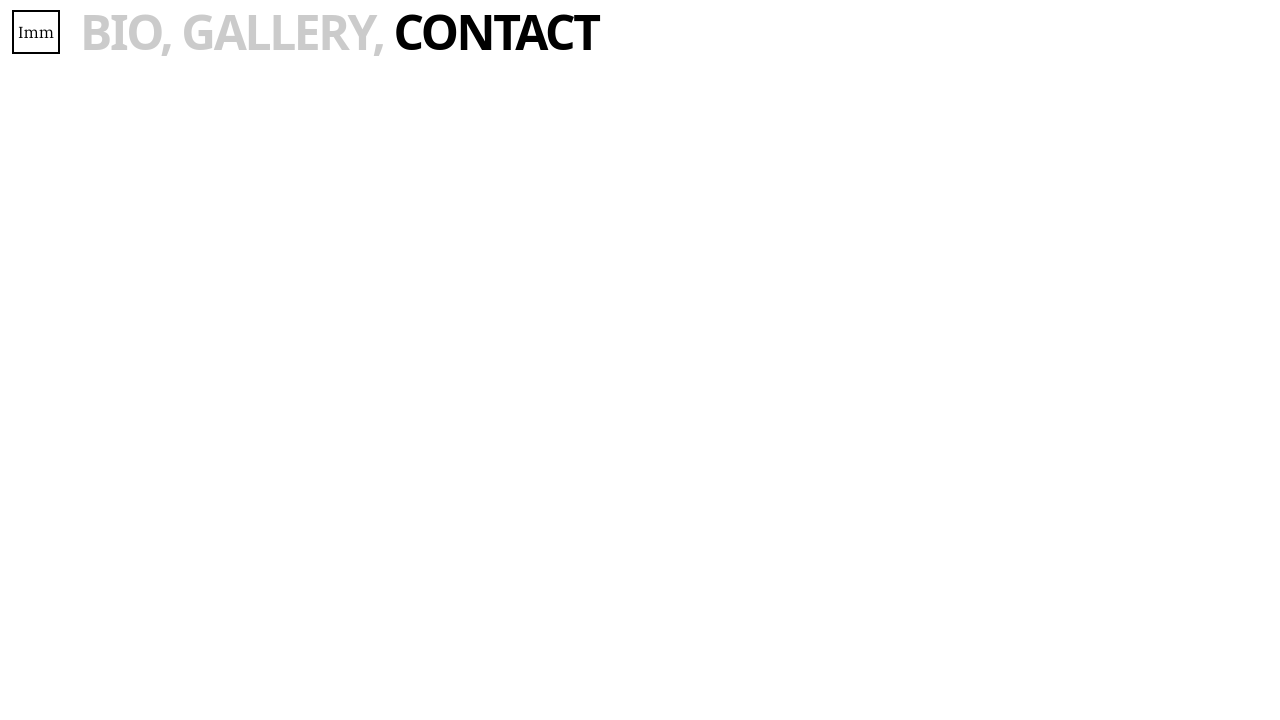
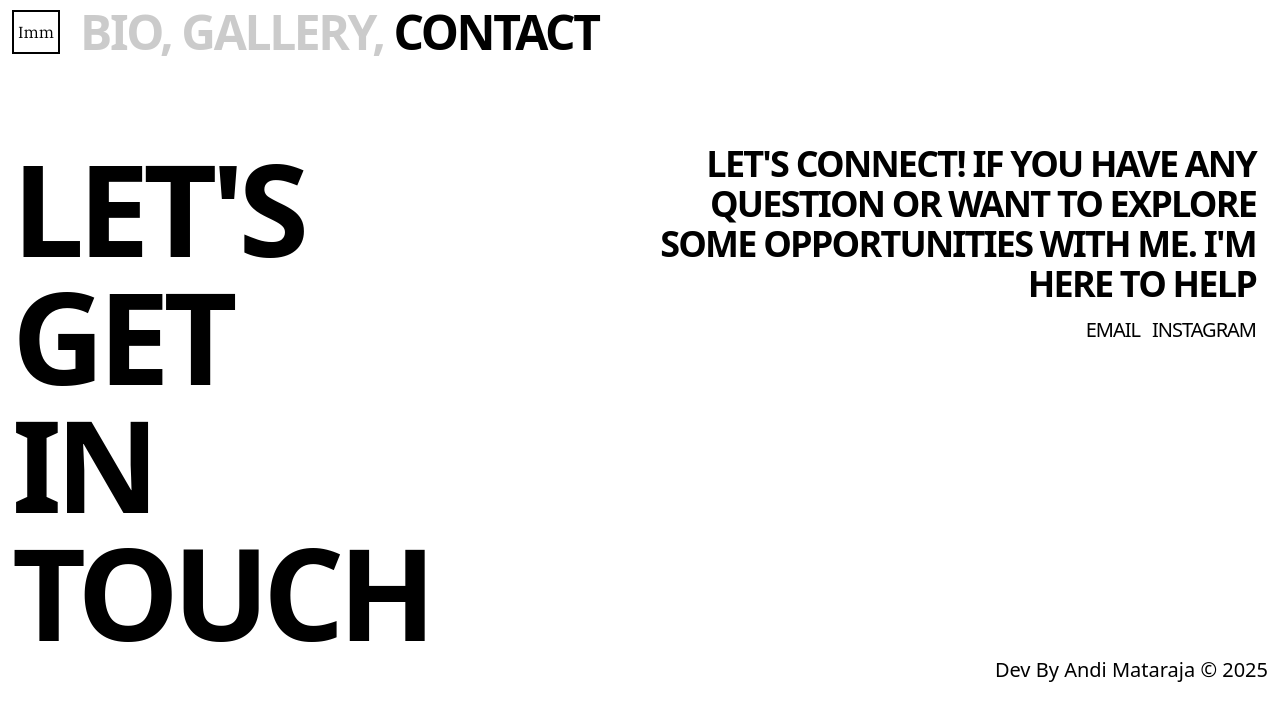
Before and after one commit to andimtrj/loimm-porto, a React (Vite) app: page /contact in a window 1280 px wide. Shown: the top 720 px of the page. Built offline with nearby package versions, Linux system fonts and the light colour scheme; the HTML template or start-up script is replaced by a standard one.

Commit message:
Update ContactPage (not done)

```diff
--- a/src/pages/Contact.jsx
+++ b/src/pages/Contact.jsx
@@ -4,9 +4,28 @@ import { motion } from "framer-motion";
 
 function Contact() {
   return (
-    <div>
+    <div className="">
       <Navbar />
-
+      <div className="flex justify-between mt-[10vh] px-3">
+        <div className="text-9xl tracking-tighter font-extrabold">
+          <h1>LET'S</h1>
+          <h1>GET</h1>
+          <h1>IN</h1>
+          <h1>TOUCH</h1>
+        </div>
+        <div className="w-1/2 pr-3 flex flex-col items-end">
+          <p className="text-4xl tracking-tighter font-bold uppercase text-right">
+            let's connect! if you have any question or want to explore some opportunities with me. I'm here to help
+          </p>
+          <div className="flex gap-3 text-xl font-medium tracking-tighter w-fit mt-3">
+            <a href="">EMAIL</a>
+            <a href="">INSTAGRAM</a>
+          </div>
+        </div>
+      </div>
+      <div className="text-xl font font-medium flex justify-end px-3">
+        <p>Dev By Andi Mataraja &copy; 2025</p>
+      </div>
     </div>
   );
 }
```
